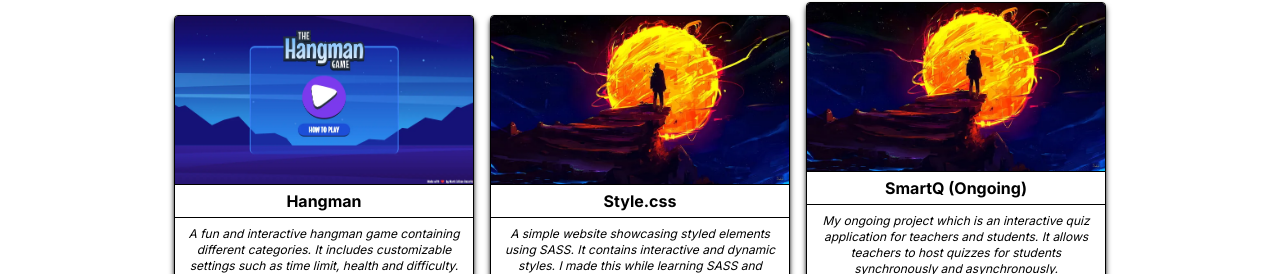
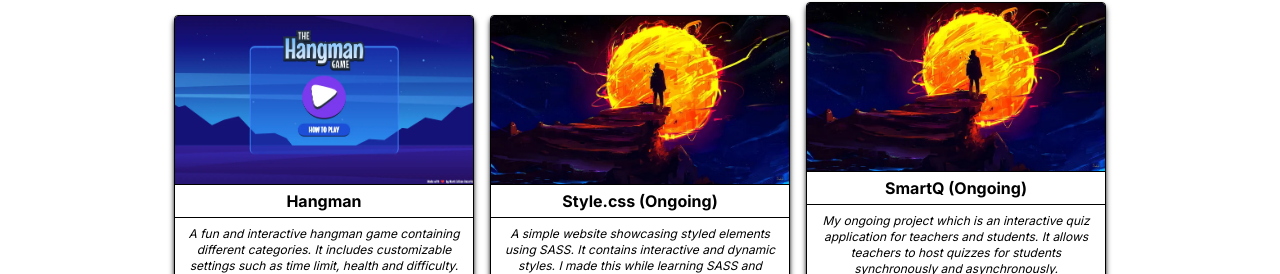
Before and after one commit to Mrrked/Portfolio-MrYious, a Next.js app: page / in a window 1280 px wide. Shown: the part 2759-3033 px from the top of the page. Built offline with nearby package versions, Linux system fonts and the light colour scheme.

Commit message:
update data

```diff
--- a/src/app/_data/data.ts
+++ b/src/app/_data/data.ts
@@ -117,7 +117,7 @@ export const MyData = {
             demo: "https://hangman-mark.vercel.app/"
         },
         {
-            title: "Style.css",
+            title: "Style.css (Ongoing)",
             image: placeholder,
             description: "A simple website showcasing styled elements using SASS. It contains interactive and dynamic styles. I made this while learning SASS and Redux State Management.",
             techs: ["React", 'Vite', 'Redux', 'SASS'],
```
